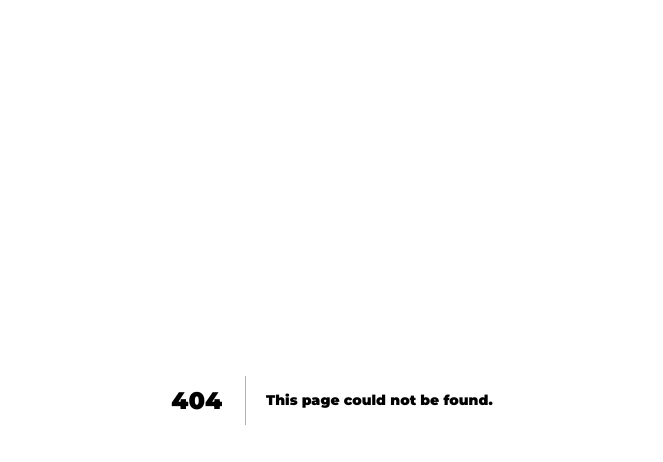
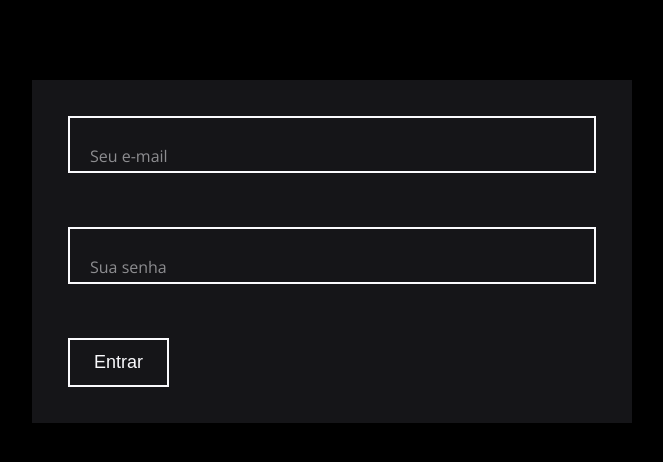
Before and after one commit to Mathh19/Next-Auth, a Next.js app: page /login in a window 1280 px wide. Before the commit this address had no page. Shown: the top 462 px of the page, without its empty margins (308-971 px from the left). Built offline with nearby package versions, Linux system fonts and the light colour scheme; some icons are missing.

Commit message:
making user login session in frontend (client side)

```diff
--- a/src/components/FormLogin/index.tsx
+++ b/src/components/FormLogin/index.tsx
@@ -1,6 +1,6 @@
 import { TextInput } from 'components/TextInput';
 import * as Styled from './styles';
-import { useState, useEffect } from 'react';
+import { useState } from 'react';
 import { Email } from '@styled-icons/material-outlined/Email';
 import { Password } from '@styled-icons/material-outlined/Password';
 import { Button } from 'components/Button';
@@ -15,21 +15,13 @@ export const FormLogin = ({ errorMessage, onLogin }: FormLoginProps) => {
   const [password, setPassword] = useState('');
   const [loading, setLoading] = useState(false);
 
-  useEffect(() => {
-    console.log(email, password);
-  }, [email, password]);
-
   const handleSubmit = async (event: React.FormEvent) => {
     setLoading(true);
     event.preventDefault();
 
-    await new Promise((r) => setTimeout(r, 5000));
-
     if (onLogin) {
       await onLogin(email, password);
     }
-
-    console.log('TERMINOU', new Date().toLocaleString('pt-br'));
 
     setLoading(false);
   };
--- a/src/components/Wrapper/styles.ts
+++ b/src/components/Wrapper/styles.ts
@@ -2,9 +2,9 @@ import styled, { css } from 'styled-components';
 
 export const Wrapper = styled.div`
   ${({ theme }) => css`
-    max-width: 80rem;
+    max-width: 60rem;
     margin: 8rem auto;
-    background: ${theme.colors.white};
+    background: ${theme.colors.gray12};
     padding: ${theme.spacings.xlarge};
   `}
 `;
--- a/src/pages/api/auth/[...nextauth].ts
+++ b/src/pages/api/auth/[...nextauth].ts
@@ -13,10 +13,12 @@ export default NextAuth({
     CredentialsProvider({
       name: 'Credentials',
       credentials: {
-        email: { label: 'Email or username', placeholder: 'Email or username' },
-        password: { label: 'Password', type: 'password' },
+        email: {},
+        password: {},
       },
       async authorize(credentials) {
+        if (!credentials?.email || !credentials?.password) return null;
+
         try {
           const { login } = await gqlClient.request(
             GQL_MUTATION_AUTHENTICATE_USER,
--- /dev/null
+++ b/src/pages/login.tsx
@@ -0,0 +1,42 @@
+import { FormLogin } from 'components/FormLogin';
+import { Wrapper } from 'components/Wrapper';
+import { signIn } from 'next-auth/react';
+import { useRouter } from 'next/router';
+import { useState } from 'react';
+
+export default function LoginPage() {
+  const router = useRouter();
+  const [error, setError] = useState('');
+
+  const handleLogin = async (email: string, password: string) => {
+    if (!email) {
+      setError('Preencha o campo de e-mail vazio.');
+      return;
+    }
+
+    if (!password) {
+      setError('Preencha o campo de senha vazio.');
+      return;
+    }
+
+    const response = await signIn('credentials', {
+      email,
+      password,
+      redirect: false,
+    });
+
+    if (!response.ok) {
+      setError('Email ou senha inválidos.');
+      return;
+    }
+
+    const redirect = router.query?.redirect || '/';
+    router.push(redirect as string);
+  };
+
+  return (
+    <Wrapper>
+      <FormLogin onLogin={handleLogin} errorMessage={error} />
+    </Wrapper>
+  );
+}
--- a/src/styles/global-styles.ts
+++ b/src/styles/global-styles.ts
@@ -15,6 +15,8 @@ export const GlobalStyles = createGlobalStyle`
   body {
     font-size: 1.6rem;
     font-family: ${({ theme }) => theme.font.family.default};
+    background-color: ${({ theme }) => theme.colors.deepBlack};
+    color: ${({ theme }) => theme.colors.deepWhite};
   }
 
   h1, h2, h3, h4, h5, h6 {
```
